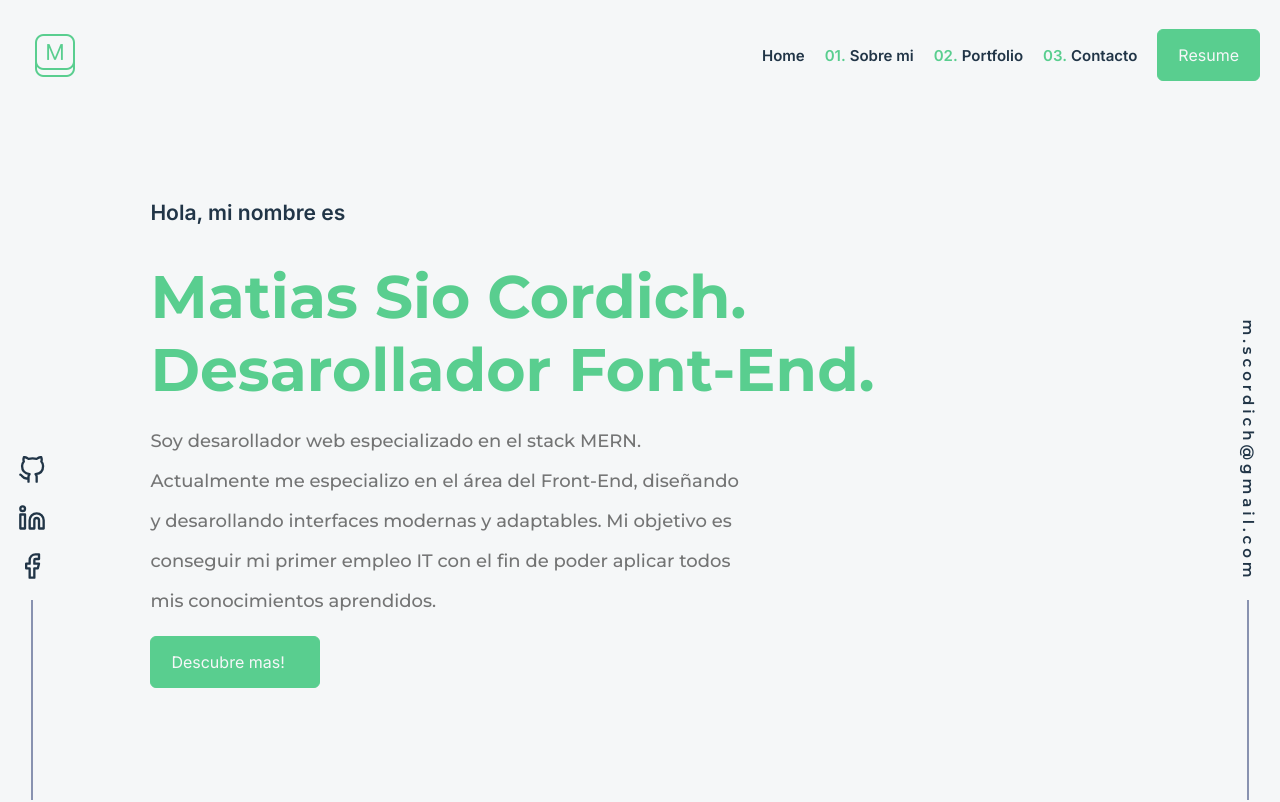
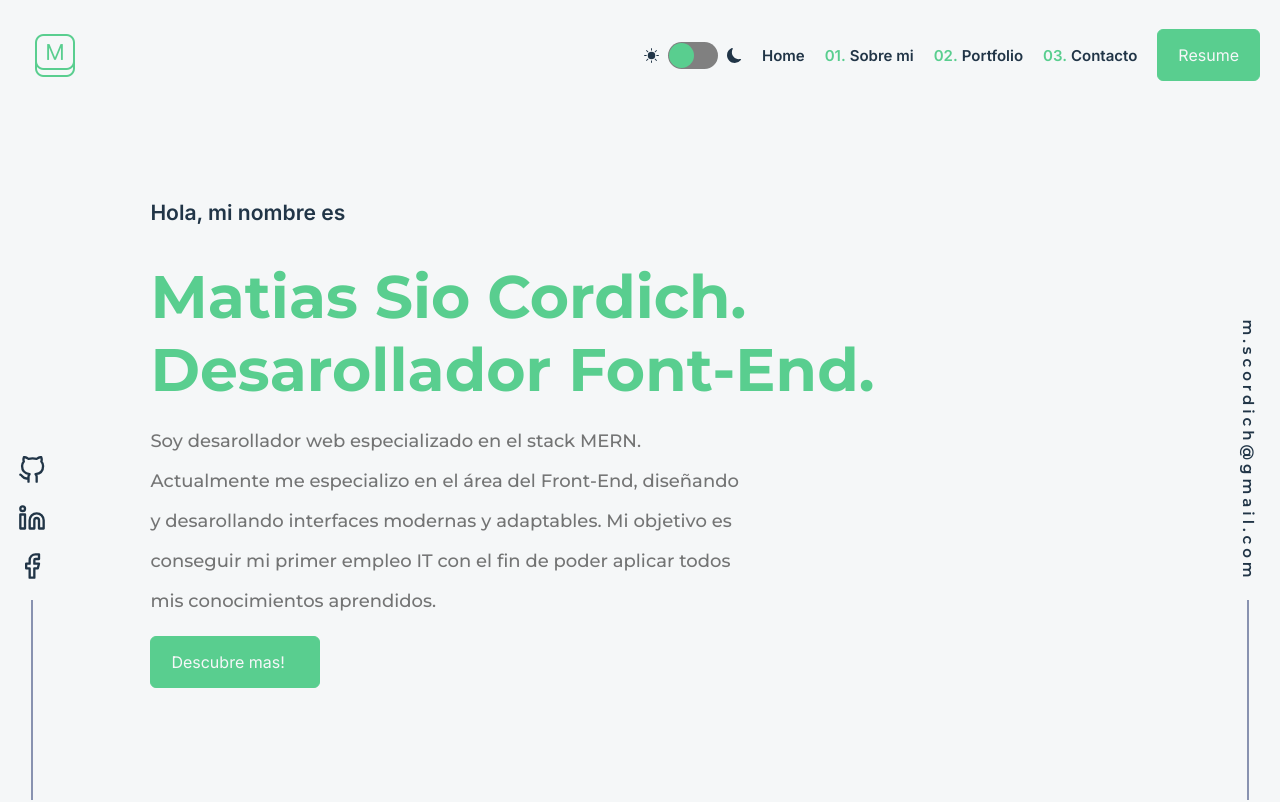
Before and after one commit to MatiasCordich/matias-sio-cordich, a React (Vite) app: page / in a window 1280 px wide. Shown: the top 802 px of the page. Built offline with nearby package versions, Linux system fonts and the light colour scheme.

Commit message:
handle click btn hamburger

```diff
--- /dev/null
+++ b/src/components/MobileNavbar/MobileNav.jsx
@@ -0,0 +1,84 @@
+import { LinkBox, LinkNumber, Logo, LogoContainer, ResumeBtn, SContent, Switch, SwitchBox } from "../Navbar/navbarElements"
+import { BsFillSunFill, BsFillMoonFill } from 'react-icons/bs';
+import { Link } from "react-scroll"
+import { AnimatePresence, motion } from 'framer-motion'
+import { LinksMobile, MenuBtn, MobileNavMenu, } from "./navbarMobileElements";
+import { logo, logoL } from "../../assets";
+import { HiOutlineMenuAlt3 } from 'react-icons/hi'
+
+const spring = {
+    type: "spring",
+    stiffness: 700,
+    damping: 30
+};
+
+const menuVars = {
+    initial: {
+        height: 0
+    },
+    animate: {
+        height: '100svh',
+        transition: {
+            duration: 0.5,
+            ease: [0.12, 0, 0.39, 0],
+        },
+    },
+    exit: {
+        height: 0,
+        transition: {
+            delay: 0.5,
+            duration: 0.5,
+            ease: [0.22, 1, 0.36, 1],
+        },
+    },
+};
+const containerVars = {
+    initial: {
+        transition: {
+            staggerChildren: 0.09,
+            staggerDirection: -1,
+        },
+    },
+    open: {
+        transition: {
+            delayChildren: 0.3,
+            staggerChildren: 0.09,
+            staggerDirection: 1,
+        },
+    },
+};
+
+const savedTheme = window.localStorage.getItem('theme')
+
+
+
+export const MobileNavBox = ({ handleClick }) => {
+    return (
+        <MobileNavMenu>
+            <LogoContainer>
+                {
+                    savedTheme === "default"
+                        ? <Logo src={logoL} alt="portfolio-matias-logo" />
+                        : <Logo src={logo} alt="portfolio-matias-logo" />
+                }
+            </LogoContainer>
+            <MenuBtn onClick={handleClick}>
+                <HiOutlineMenuAlt3 />
+            </MenuBtn>
+        </MobileNavMenu>
+    )
+}
+
+export const MobileNavLinks = () => {
+    return (
+        <LinksMobile
+            as={motion.ul}
+            variants={menuVars}
+            initial={menuVars.initial}
+            animate={menuVars.animate}
+            exit={menuVars.exit}
+        >
+
+        </LinksMobile>
+    )
+}
--- /dev/null
+++ b/src/components/MobileNavbar/navbarMobileElements.js
@@ -0,0 +1,46 @@
+import styled from "styled-components";
+import { NavbarLinks } from "../Navbar/navbarElements";
+
+export const MobileNavMenu = styled.nav`
+  width: 100%;
+  height: 10rem;
+  display: flex;
+  padding: 1rem;
+
+  @media (min-width: 900px) {
+    display: none;
+  }
+`;
+
+export const MenuBtn = styled.button`
+  position: fixed;
+  display: flex;
+  justify-content: center;
+  align-items: center;
+  top: 0;
+  width: 5rem;
+  z-index: 9999999;
+  right: 5%;
+  background: ${({ theme }) => theme.colors.buttonNav.background};
+  border: none;
+  font-size: 2.5rem;
+  padding: 1.5rem;
+  margin: 2rem;
+
+  @media (min-width: 900px) {
+    display: none;
+  }
+`;
+
+export const LinksMobile = styled.ul`
+  position: fixed;
+  z-index: 99;
+  top: 0;
+  left: 0;
+  width: 100%;
+  background-color: rebeccapurple;
+
+  @media (min-width: 900px) {
+      display: none;
+  }
+`
--- a/src/components/Navbar/Navbar.jsx
+++ b/src/components/Navbar/Navbar.jsx
@@ -1,12 +1,12 @@
-import { LinkBox, LinkNumber, Logo, LogoContainer, MenuBtn, NavContainer, NavbarLinks, ResumeBtn, SContent, Switch, SwitchBox } from "./navbarElements"
+import { LinkBox, LinkNumber, Logo, LogoContainer, NavContainer, NavbarLinks, ResumeBtn, SContent, Switch, SwitchBox } from "./navbarElements"
 import { BsFillSunFill, BsFillMoonFill } from 'react-icons/bs';
 import { Link } from "react-scroll"
 import { logo, logoL } from '../../assets/index.js'
 import { motion } from 'framer-motion'
-import { HiOutlineMenuAlt3 } from 'react-icons/hi'
 import { useEffect, useState } from "react"
 
-export const Navbar = ({ handleClick }) => {
+import { MobileNavBox, MobileNavLinks } from "../MobileNavbar/MobileNav.jsx";
+
 
 const spring = {
   type: "spring",
@@ -14,14 +14,7 @@ export const Navbar = ({ handleClick }) => {
   damping: 30
 };
 
-  const itemVariants = {
-    open: {
-      opacity: 1,
-      y: 0,
-      transition: { type: "spring", stiffness: 300, damping: 24 }
-    },
-    closed: { opacity: 0, y: 20, transition: { duration: 0.2 } }
-  };
+export const Navbar = ({ handleClick }) => {
 
   const [open, setOpen] = useState(false);
   const [scroll, setScroll] = useState(0)
@@ -39,9 +32,11 @@ export const Navbar = ({ handleClick }) => {
 
   const savedTheme = window.localStorage.getItem('theme')
 
+  return (
+    <>
+      <NavContainer scroll={scroll}>
 
-  return (
-    <NavContainer scroll={scroll}>
+        {/* LOGO */}
         <LogoContainer
           as={motion.div}
           initial={{ opacity: 0 }}
@@ -53,31 +48,23 @@ export const Navbar = ({ handleClick }) => {
               ? <Logo src={logoL} alt="portfolio-matias-logo" />
               : <Logo src={logo} alt="portfolio-matias-logo" />
           }
-
-        <MenuBtn
-          as={motion.button}
-          initial={{ opacity: 0 }}
-          animate={{ opacity: 1 }}
-          transition={{ duration: 1, delay: 1 }}
-          onClick={() => setOpen(!open)}>
-          <HiOutlineMenuAlt3 />
-        </MenuBtn>
         </LogoContainer>
 
 
-      <NavbarLinks open={open}>
-        <SContent
-          open={open}
-        >
+        {/* NAVBAR LINKS */}
+        <NavbarLinks >
+
+          {/* SWITCH THEME BUTTON */}
+          <SContent>
             <BsFillSunFill />
             <SwitchBox onClick={handleClick} >
               <Switch as={motion.div} layout transition={spring} />
             </SwitchBox>
             <BsFillMoonFill />
           </SContent>
-        <LinkBox
-          open={open}
-        >
+
+          {/* LINK - HOME */}
+          <LinkBox>
             <Link
               activeClass='active'
               to='page1'
@@ -86,12 +73,12 @@ export const Navbar = ({ handleClick }) => {
               duration={2000}
               style={{ cursor: 'pointer' }}
               offset={-1000}
-            onClick={() => setOpen(!open)}>
+             >
               Home
             </Link>
           </LinkBox>
-        <LinkBox
-          open={open}>
+          {/* LINK - ABOUT */}
+          <LinkBox>
             <Link
               activeClass='active'
               to='page2'
@@ -100,15 +87,15 @@ export const Navbar = ({ handleClick }) => {
               duration={2000}
               style={{ cursor: 'pointer' }}
               offset={-150}
-            onClick={() => setOpen(!open)}
+
             >
               <LinkNumber>01.</LinkNumber>
               Sobre mi
             </Link>
           </LinkBox>
-        <LinkBox
-          open={open}
-        >
+
+          {/* LINK - PROJECT */}
+          <LinkBox>
             <Link
               activeClass='active'
               to='page3'
@@ -117,16 +104,15 @@ export const Navbar = ({ handleClick }) => {
               duration={2000}
               style={{ cursor: 'pointer' }}
               offset={-150}
-            onClick={() => setOpen(!open)}
+
             >
               <LinkNumber>02.</LinkNumber>
               Portfolio
             </Link>
           </LinkBox>
-        <LinkBox
-          open={open}
 
-        >
+          {/* LINK - CONTACT */}
+          <LinkBox>
             <Link
               activeClass='active'
               to='page4'
@@ -135,19 +121,27 @@ export const Navbar = ({ handleClick }) => {
               duration={2000}
               style={{ cursor: 'pointer' }}
               offset={-150}
-            onClick={() => setOpen(!open)}
+
             >
               <LinkNumber>03.</LinkNumber>
               Contacto
             </Link>
           </LinkBox>
 
-        <ResumeBtn
-          open={open}
-        >
+          {/* BUTTON RESUME */}
+          <ResumeBtn>
             Resume
           </ResumeBtn>
         </NavbarLinks>
       </NavContainer>
+
+      <MobileNavBox/>
+
+      {open && (
+        <MobileNavLinks />
+      )}
+
+    </>
+
   )
 }
--- a/src/components/Navbar/navbarElements.js
+++ b/src/components/Navbar/navbarElements.js
@@ -1,9 +1,9 @@
 import styled from "styled-components";
 
 export const NavContainer = styled.nav`
-  width: 100%;
-
+  display: none;
   @media (min-width: 900px) {
+    display: block;
     position: fixed;
     top: 0;
     max-width: 220rem;
@@ -13,8 +13,9 @@ export const NavContainer = styled.nav`
     font-family: var(--title-Font);
     font-size: 1.5rem;
     font-weight: 600;
-    background: ${({ scroll }) => (scroll > 1.5 ? 'rgba( 255, 255, 255, .0006 )' : "transparent")};
-    backdrop-filter: ${({ scroll }) => (scroll > 1.5 ? 'blur(5px)' : "none")};
+    background: ${({ scroll }) =>
+      scroll > 1.5 ? "rgba( 255, 255, 255, .0006 )" : "transparent"};
+    backdrop-filter: ${({ scroll }) => (scroll > 1.5 ? "blur(5px)" : "none")};
     padding: 2rem;
     height: fit-content;
     justify-content: space-around;
@@ -22,6 +23,7 @@ export const NavContainer = styled.nav`
     z-index: 999;
   }
 `;
+
 
 export const LogoContainer = styled.div`
   display: flex;
@@ -36,28 +38,13 @@ export const LogoContainer = styled.div`
     width: 10%;
   }
 `;
-export const MenuBtn = styled.button`
-  position: fixed;
-  display: flex;
-  justify-content: center;
-  align-items: center;
-  z-index: 9999999;
-  right: 5%;
-  background:${({ theme }) => theme.colors.buttonNav.background};
-  border: none;
-  font-size: 2.5rem;
-  padding: 1rem;
 
-  @media (min-width: 900px) {
-    display: none;
-  }
-`;
+
 export const Logo = styled.img``;
 
 export const SContent = styled.div`
   display: flex;
   align-items: center;
-  opacity: ${({ open }) => (open ? "1" : "0")};
   transition-duration: 0.1s;
   gap: 0.9rem;
   color: ${({ theme }) => theme.colors.buttonMode.icon};
@@ -78,30 +65,13 @@ export const Switch = styled.button`
   width: 2.5rem;
   height: 2.5rem;
   border-radius: 100%;
-  background-color:${({ theme }) => theme.colors.buttonMode.button};
+  background-color: ${({ theme }) => theme.colors.buttonMode.button};
 `;
 
 export const NavbarLinks = styled.ul`
-  position: fixed;
+  width: 100%;
   display: flex;
-  flex-direction: column;
-  justify-content: center;
-  gap: 4rem;
-  align-items: center;
-  background: ${({ theme }) => theme.colors.navbarLinks.background};
-  box-shadow: 0 4px 30px rgba(0, 0, 0, 0.1);
-  backdrop-filter: blur(8px);
-  -webkit-backdrop-filter: blur(6.9px);
-  width: ${({ open }) => (open ? "100%" : "0")};
-  height: 100vh;
-  top: 0;
-  z-index: 9999;
-  overflow: hidden;
-  transition: all 2s;
-
-  @media (min-width: 900px) {
   position: relative;
-    flex-direction: row;
   height: fit-content;
   align-items: center;
   justify-content: flex-end;
@@ -115,13 +85,9 @@ export const NavbarLinks = styled.ul`
   height: fit-content;
   gap: 2rem;
   transition: none;
-  }
 `;
 export const LinkBox = styled.li`
-  gap: .3rem;
-  opacity: ${({ open }) => (open ? "1" : "0")};
-  transition-duration: .5s;
-  transition-delay: 1s;
+  gap: 0.3rem;
   color: ${({ theme }) => theme.colors.navLinks.color};
   font-weight: 600;
 
@@ -133,8 +99,6 @@ export const LinkBox = styled.li`
 export const Link = styled.a`
   display: flex;
   align-items: center;
-  opacity: ${({ open }) => (open ? "1" : "0")};
-  transition-delay: 1.2s;
   gap: 0.8rem;
   cursor: pointer;
 
@@ -143,14 +107,12 @@ export const Link = styled.a`
     transition: all 0.6s;
   }
 `;
+
 export const LinkNumber = styled.span`
   font-weight: 600;
   color: ${({ theme }) => theme.colors.navLinks.numbers};
 `;
 export const ResumeBtn = styled.button`
-  opacity: ${({ open }) => (open ? "1" : "0")};
-  transition-duration: 0.5s;
-
   @media (min-width: 900px) {
     opacity: 1;
   }
```
Lines whose indentation alone changed are shown as unchanged.
